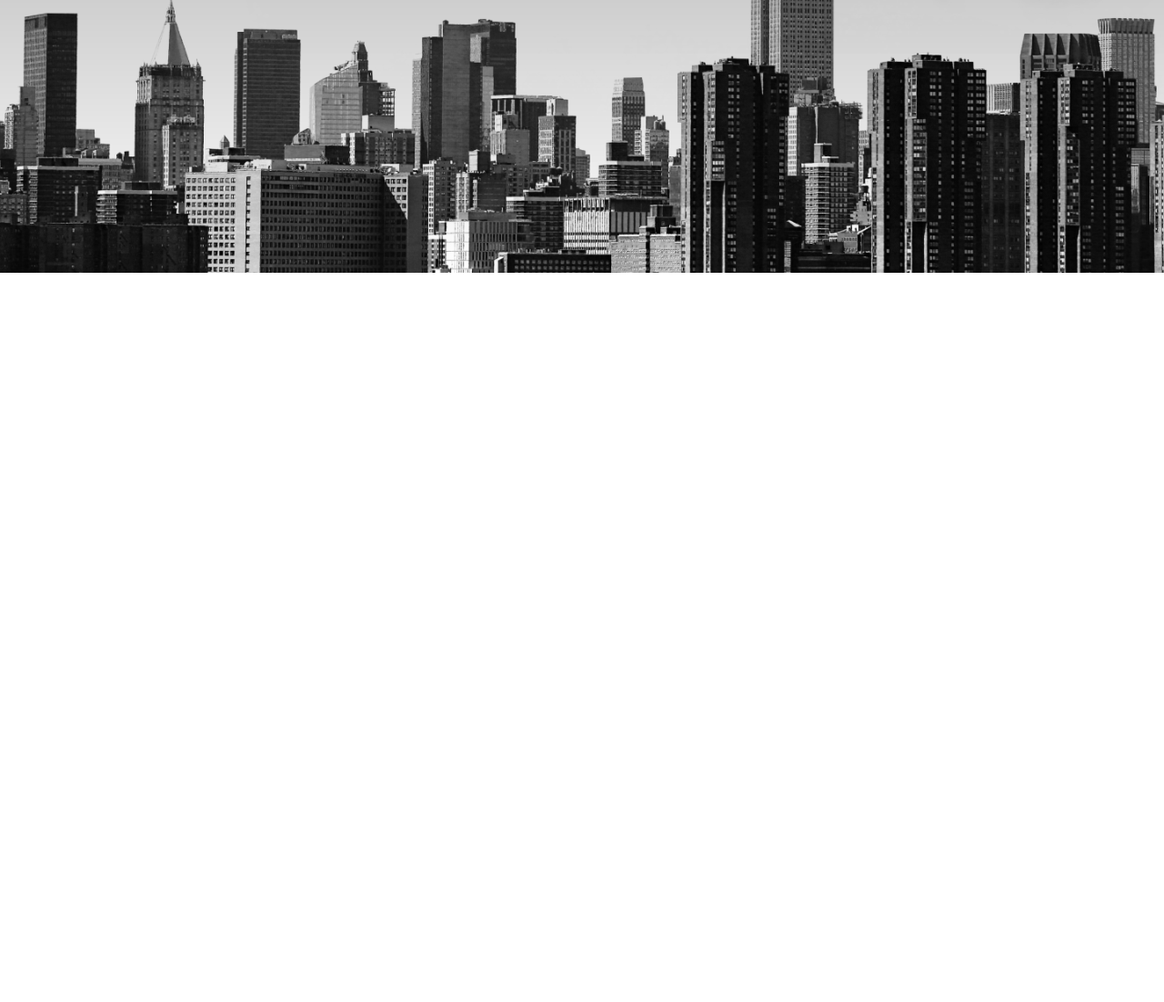
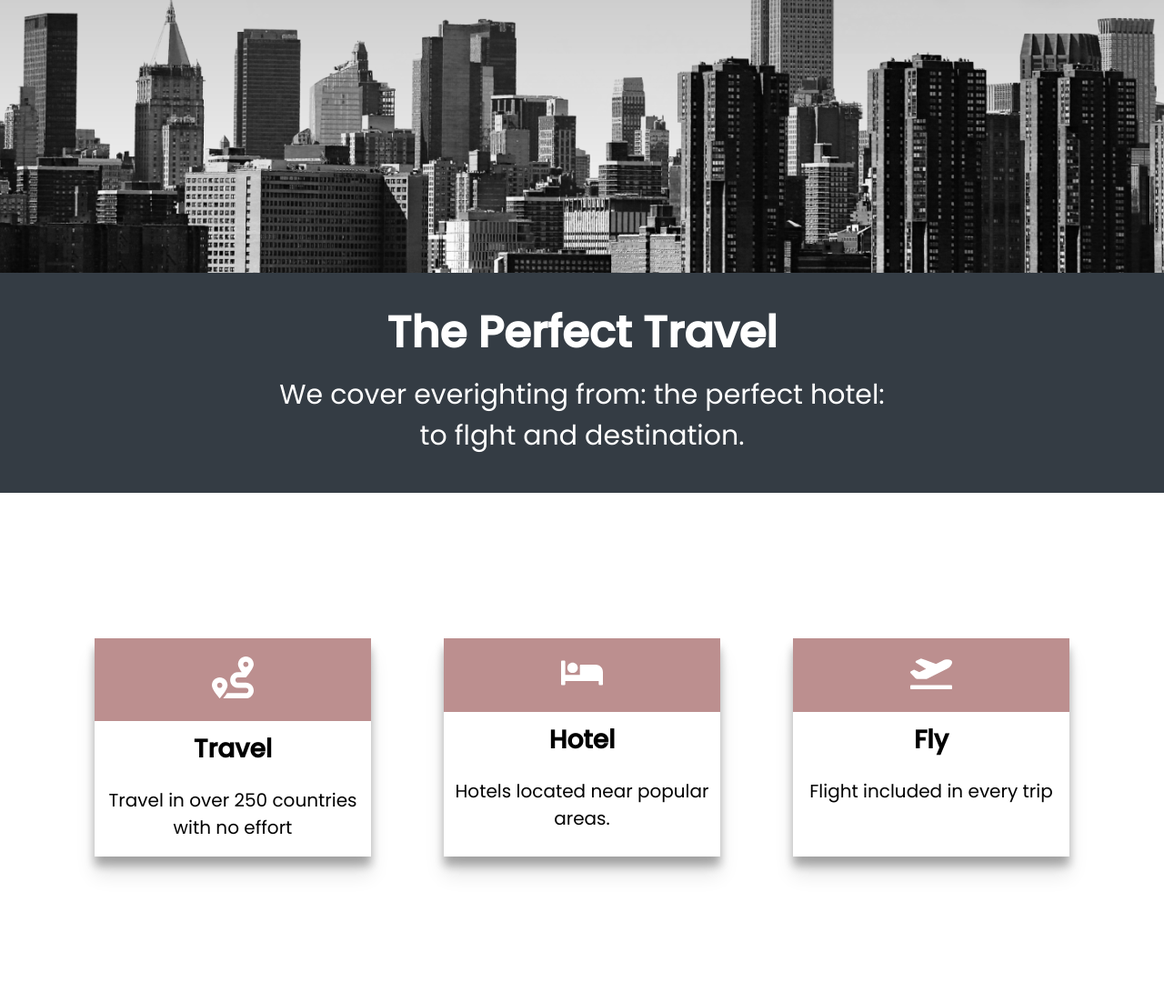
Before and after one commit to RosenMihaylov/Travel_Website, a plain HTML site: page index.html in a window 1280 px wide. Shown: the part 1300-2402 px from the top of the page at 91% size. Before the commit the page ends 1600 px from the top, so only its background shows below. Drawn offline with Linux system fonts and the light colour scheme; a web font is replaced by a local one.

Commit message:
Completed Benefits section

```diff
--- a/index.html
+++ b/index.html
@@ -53,5 +53,38 @@
       <img src="/img/cloud.png" class="moving-cloud-1 cloud" />
       <img src="/img/cloud.png" class="moving-cloud-2 cloud" />
     </div>
+    <section id="benefits">
+      <header class="benefits-head">
+        <h2>The Perfect Travel</h2>
+        <h3>
+          We cover everighting from: the perfect hotel:
+          <br />
+          to flght and destination.
+        </h3>
+      </header>
+      <div class="cards">
+        <div class="card">
+          <div class="card-icon">
+            <img src="/icons/route-solid.svg" />
+          </div>
+          <h4>Travel</h4>
+          <p>Travel in over 250 countries with no effort</p>
+        </div>
+        <div class="card">
+          <div class="card-icon">
+            <img src="/icons/bed-solid.svg" />
+          </div>
+          <h4>Hotel</h4>
+          <p>Hotels located near popular areas.</p>
+        </div>
+        <div class="card">
+          <div class="card-icon">
+            <img src="/icons/plane-departure-solid.svg" />
+          </div>
+          <h4>Fly</h4>
+          <p>Flight included in every trip</p>
+        </div>
+      </div>
+    </section>
   </body>
 </html>
--- a/style.css
+++ b/style.css
@@ -10,6 +10,7 @@ html {
 body {
   font-family: "Poppins", sans-serif;
 }
+
 h1 {
   font-size: 2.6rem;
 }
@@ -136,6 +137,49 @@ nav ul {
   animation: cloudAnimation 4s infinite alternate ease-in-out;
 }
 
+/* Benefits section */
+
+.benefits-head {
+  background: #343c44;
+  padding: 3rem;
+  min-height: 30vh;
+  display: flex;
+  align-items: center;
+  flex-direction: column;
+  justify-content: center;
+  color: #fff;
+  text-align: center;
+}
+.benefits-head h3 {
+  padding: 1rem;
+}
+.cards {
+  width: 90%;
+  margin: auto;
+  display: flex;
+  flex-wrap: wrap;
+  min-height: 70vh;
+  align-items: center;
+  text-align: center;
+}
+.cards img {
+  max-width: 15%;
+  margin: 2rem;
+}
+.card {
+  flex: 1 1 20rem;
+  min-height: 30vh;
+  margin: 2rem 4rem;
+  box-shadow: 0px 10px 10px rgba(0, 0, 0, 0.3), 0px 20px 20px rgba(0, 0, 0, 0.1);
+}
+.card h4,
+.card p {
+  padding: 1rem;
+}
+.card-icon {
+  background-color: rosybrown;
+}
+
 /* animations */
 @keyframes cloudAnimation {
   from {
@@ -180,4 +224,13 @@ nav ul {
   br {
     display: inline;
   }
+  p,
+  h2,
+  h3,
+  h4 {
+    font-size: 4rem;
+  }
+  .card {
+    flex: 1 1 100%;
+  }
 }
```
